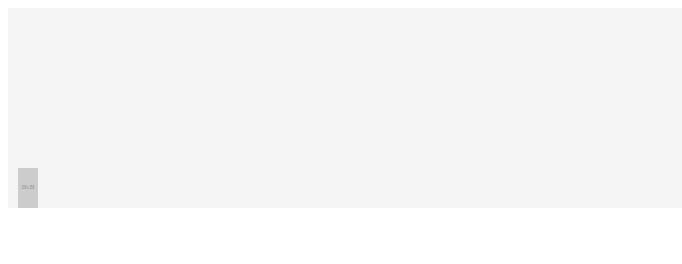
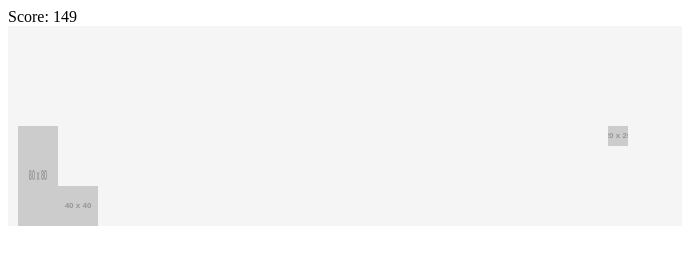
Before and after one commit to MoralCode/DinoDemo, a plain HTML site: page index.html in a window 1280 px wide. Shown: the whole page, without its empty margins (0-682 px from the left). Drawn offline with Linux system fonts and the light colour scheme; placeholder pictures from the web are drawn by us.

Commit message:
make it work (i kinda forgot what i did this is just a demo so commit messages go out the window)

```diff
--- a/index.html
+++ b/index.html
@@ -1,9 +1,9 @@
 <link rel="stylesheet" type="text/css" href="style.css" />
 
 <body>
-
+    <div id="score"></div>
     <div id="game">
-        <img id="dino" src="https://via.placeholder.com/150"></div>
+        <img id="dino" src="https://via.placeholder.com/80"></div>
         <!-- <div class="cactus" ></div> -->
     </div>
 
--- a/script.js
+++ b/script.js
@@ -1,14 +1,150 @@
-var dinoElement = document.getElementById("dino")
+var dinoElement = document.getElementById("dino");
+var gameElement = document.getElementById("game");
+var scoreElement = document.getElementById("score");
+
+
+var gameSpeed = 50;
+var score = 0;
+
+
+///////////////////
+// ONCLICK START BUTTON
+//
+
+//create cactus
+
+var cactus = document.createElement("img");
+
+cactus.style.id = "cactus";
+cactus.style.position = "absolute";
+cactus.style.left = "800px";
+cactus.style.bottom = "0px";
+cactus.src = "https://via.placeholder.com/40";
+
+gameElement.appendChild(cactus);
+
+
+
+
+//create bird
+var bird = document.createElement("img");
+
+var gameSpeed = 50;
+var score = 0;
+
+bird.style.id = "cactus";
+bird.style.position = "absolute";
+bird.style.left = "1200px";
+bird.style.bottom = "80px";
+bird.src = "https://via.placeholder.com/20";
+
+gameElement.appendChild(bird);
+
+////////////
 
 document.onkeydown = (e) => {
 
-    if (e.key =  " ") {
+    if (e.key === "ArrowUp") {
+        //move dinosaur 120px up
+        dinoElement.style.bottom = 120 + "px";
 
-        dinoElement.style.bottom = 120 + "px"
+        //after half a second, move dinosaur backS
         setTimeout(() => {
-            dinoElement.style.bottom = 0 + "px"
+            dinoElement.style.bottom = 0 + "px";
+        }, 500)
+
+    } else if (e.key === "ArrowDown") {
+
+        //make dinosaur shorter
+        dinoElement.style.height = 70 + "px";
+
+        //after half a second, reset height
+        setTimeout(() => {
+            dinoElement.style.height = 100 + "px";
+
         }, 500)
 
     }
 
 }
+
+//main game loop
+var loopId = setInterval( () => {
+    //get the width of the whole game so that the cacti starts off screen
+    var gameWidth = gameElement.getBoundingClientRect().width;
+
+    //move the obstacles a few pixels towards dino
+    cactus.style.left = parseInt(cactus.style.left) - 5;
+    bird.style.left = parseInt(bird.style.left) - 4 ;
+
+    //if the cactus goes off the screen
+    if (parseInt(cactus.style.left) < -parseInt(cactus.width)) {
+
+        //maybe random delay here
+
+        //move the cactus back to the other side
+        cactus.style.left = gameWidth + "px";
+    }
+
+
+    //if the bird goes off the screen
+    if (parseInt(bird.style.left) < -parseInt(bird.width)) {
+
+        //maybe random delay here
+
+        //move the cactus back to the other side
+        bird.style.left = gameWidth + "px";
+
+    }
+
+
+
+    //check if the dinosaur has hit anything
+    //cactus position
+    var dino = dinoElement.getBoundingClientRect();
+    var cactusPosition = cactus.getBoundingClientRect();
+    var birdPosition = bird.getBoundingClientRect();
+
+    let isDinoAboveCactus = ((dino.top + dino.height) < (cactusPosition.top));
+    let isDinoBelowCactus = (dino.top > (cactusPosition.top + cactusPosition.height));
+    let isDinoLeftOfCactus = ((dino.left + dino.width) < cactusPosition.left);
+    let isDinoRightOfCactus = (dino.left > (cactusPosition.left + cactusPosition.width));
+
+    var hasHitCactus = !(isDinoAboveCactus || isDinoBelowCactus || isDinoLeftOfCactus || isDinoRightOfCactus)
+
+
+    //bird position
+    let isDinoAboveBird = ((dino.top + dino.height) < (birdPosition.top));
+    let isDinoBelowBird = (dino.top > (birdPosition.top + birdPosition.height));
+    let isDinoLeftOfBird = ((dino.left + dino.width) < birdPosition.left);
+    let isDinoRightOfBird = (dino.left > (birdPosition.left + birdPosition.width));
+
+    var hasHitBird = !(isDinoAboveBird || isDinoBelowBird || isDinoLeftOfBird || isDinoRightOfBird)
+
+
+
+
+    //if you have hit the cactus or the bird
+    if (hasHitCactus || hasHitBird) {
+
+        alert("you died. your score was: " + score)
+        //stop the game
+        clearInterval(loopId);
+
+        //remove the cactus and bird from the game
+        //reset score
+        score = 0;
+
+        //hide the game
+        //show the start button
+
+
+    } else {
+
+        //increase the score
+        score++;
+        //display the new score
+        scoreElement.innerText = "Score: " + score;
+    }
+
+}, 1000* (1/gameSpeed))
--- a/style.css
+++ b/style.css
@@ -1,13 +1,13 @@
 #game {
     position: relative;
     height: 200px;
-    background-color: whitesmoke
+    background-color: whitesmoke;
+    overflow: hidden;
 }
 
 #dino {
-    /* display: inline-block; */
-    width: 20px;
-    height: 40px;
+    width: 40px;
+    height: 100px;
     background-color: black;
     position: absolute;
     bottom: 0;
@@ -16,7 +16,6 @@
 }
 
 #obstacle {
-    /* display: inline-block; */
     width: 20px;
     height: 40px;
     background-color: wheat;
```
